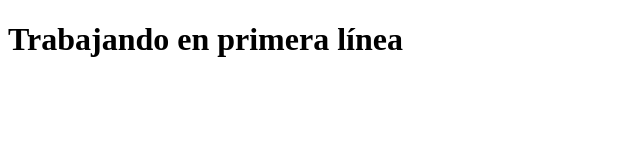
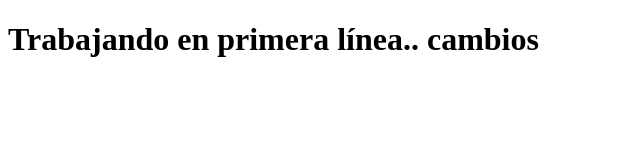
Before and after one commit to leosmdp/pruebacicd, a plain HTML site: page index.html in a window 1280 px wide. Shown: the whole page, without its empty margins (0-640 px from the left). Drawn offline with Linux system fonts and the light colour scheme.

Commit message:
Realizando cambios en primera línea

```diff
--- a/index.html
+++ b/index.html
@@ -7,7 +7,7 @@
 </head>
 <body>
 
-    <h1>Trabajando en primera línea</h1>
+    <h1>Trabajando en primera línea.. cambios</h1>
 
 </body>
 </html>
```
